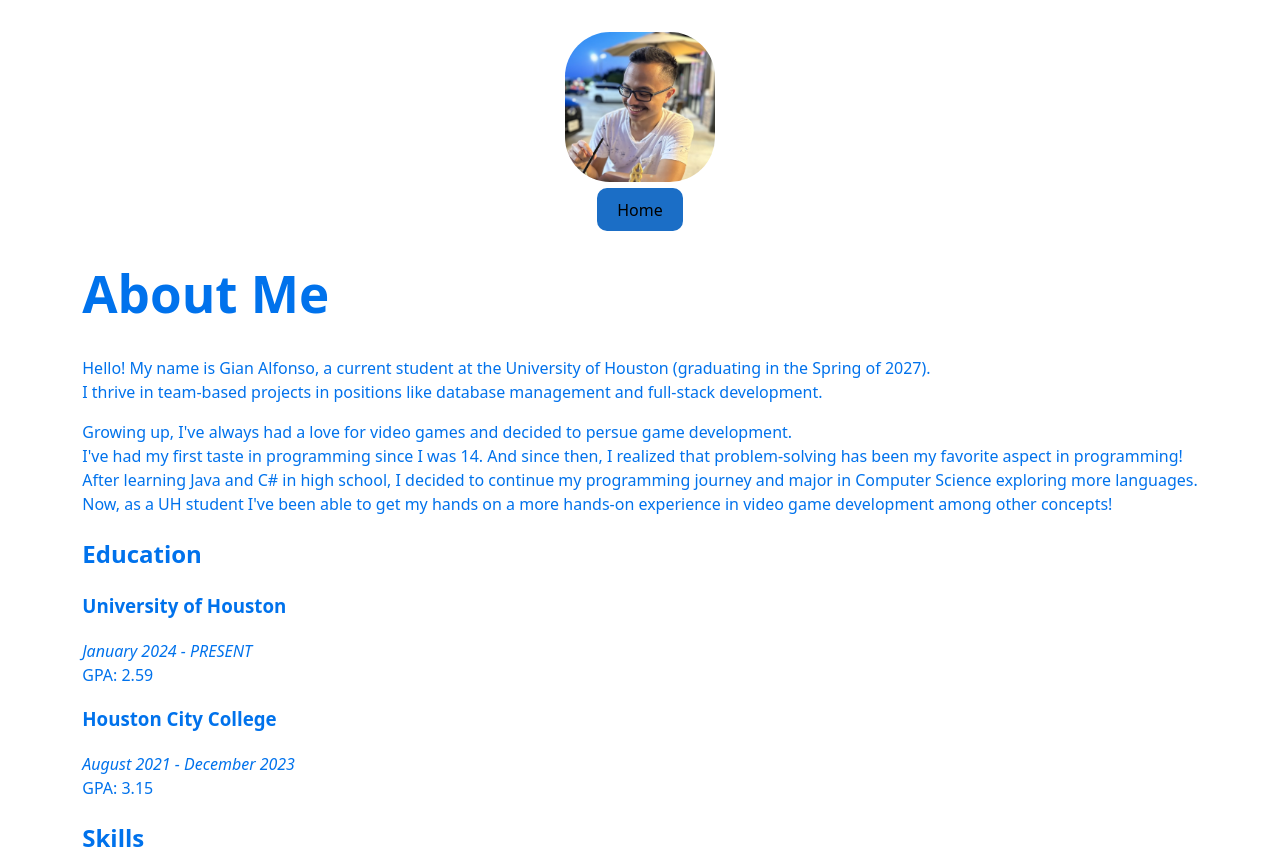
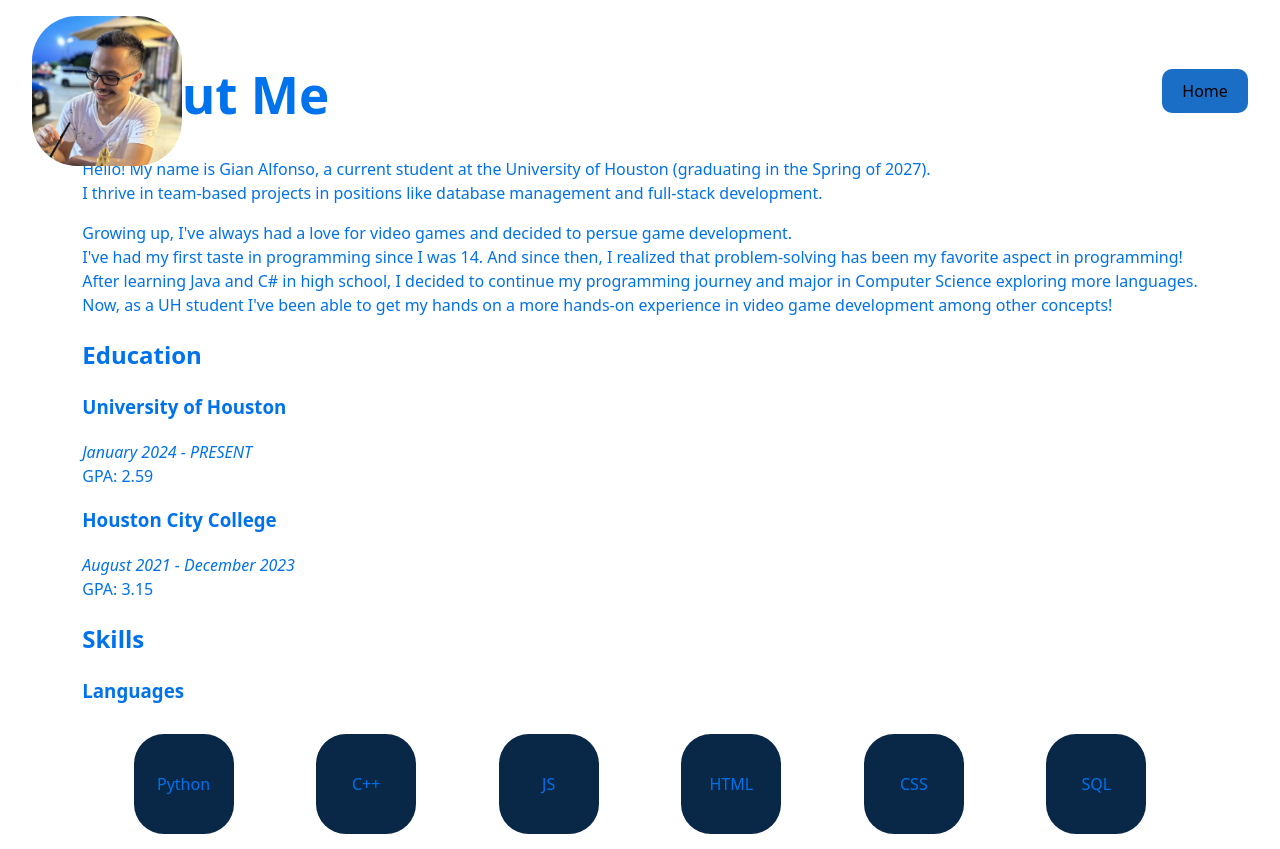
Before and after one commit to LtUdon/AG_Web, a React (Vite) app: page /about in a window 1280 px wide. Shown: the top 849 px of the page. Built offline with nearby package versions, Linux system fonts and the light colour scheme.

Commit message:
Navbar implemented

```diff
--- a/src/About.jsx
+++ b/src/About.jsx
@@ -5,10 +5,10 @@ function About() {
 return (
 	<>
 	<title>Gian Alfonso</title>
-	<div>
+	<nav>
 		<img src={gianImage} alt="Gian Alfonso" className="profile-pic"/> <br></br>
 		<button onClick={() => window.location.href = '/'} className='home-button'>Home</button>
-	</div>
+	</nav>
 	<div>
 
 		<div className='about-container'>
--- a/src/index.css
+++ b/src/index.css
@@ -57,6 +57,24 @@ button:focus-visible {
   outline: 4px auto -webkit-focus-ring-color;
 }
 
+nav{
+  display: flex;
+  justify-content:space-between; /* left */
+  align-items: center;
+  /* gap: 5px; */
+  position: fixed;
+  top: 0;
+  left: 0;
+  right: 0;
+  padding: 16px 32px;
+}
+
+nav > ul{
+  display: flex;
+  list-style-type: none;
+  gap: 40px;
+}
+
 @media (prefers-color-scheme: light) {
   :root {
     color: #0072ec;
```
